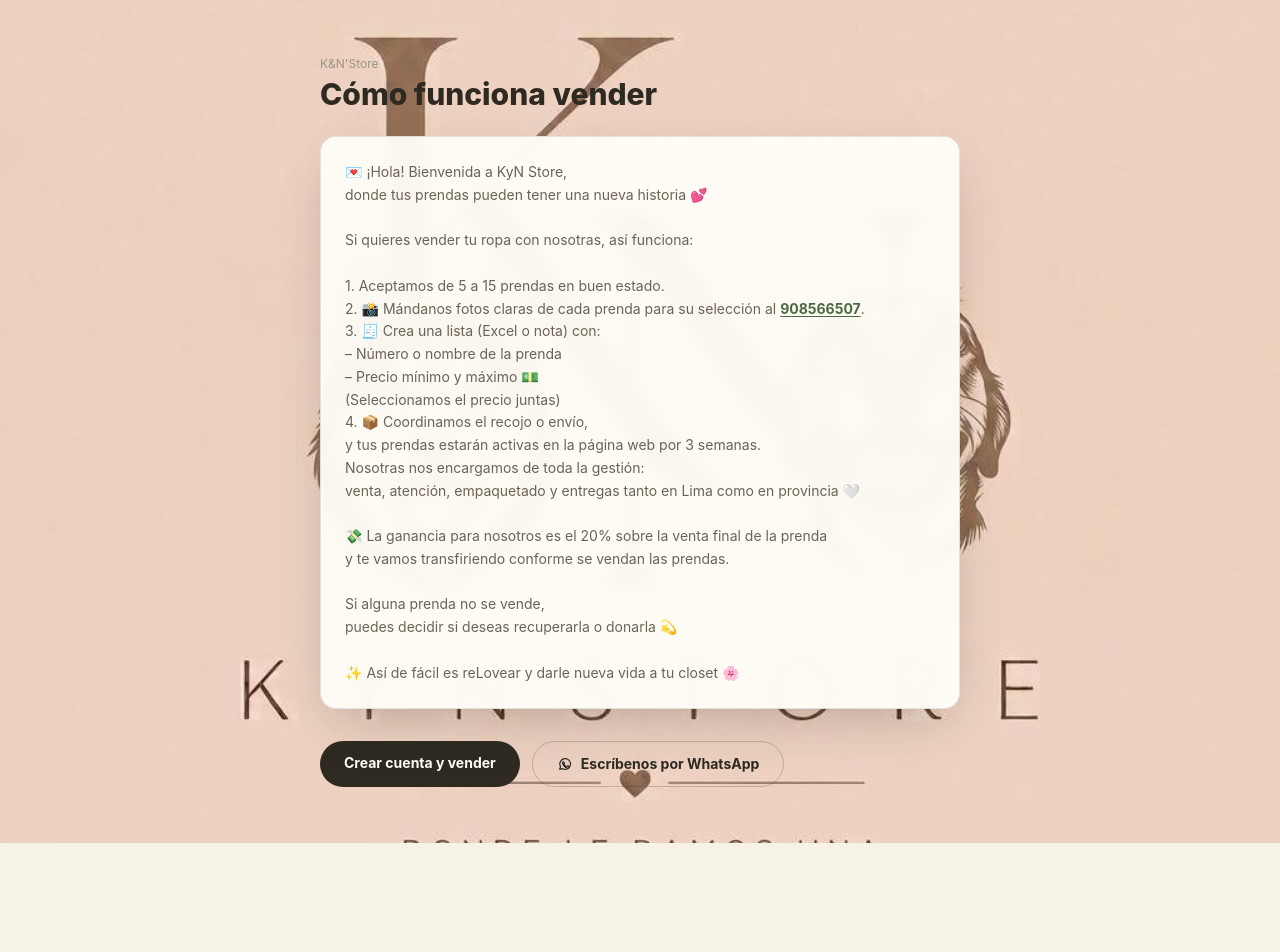
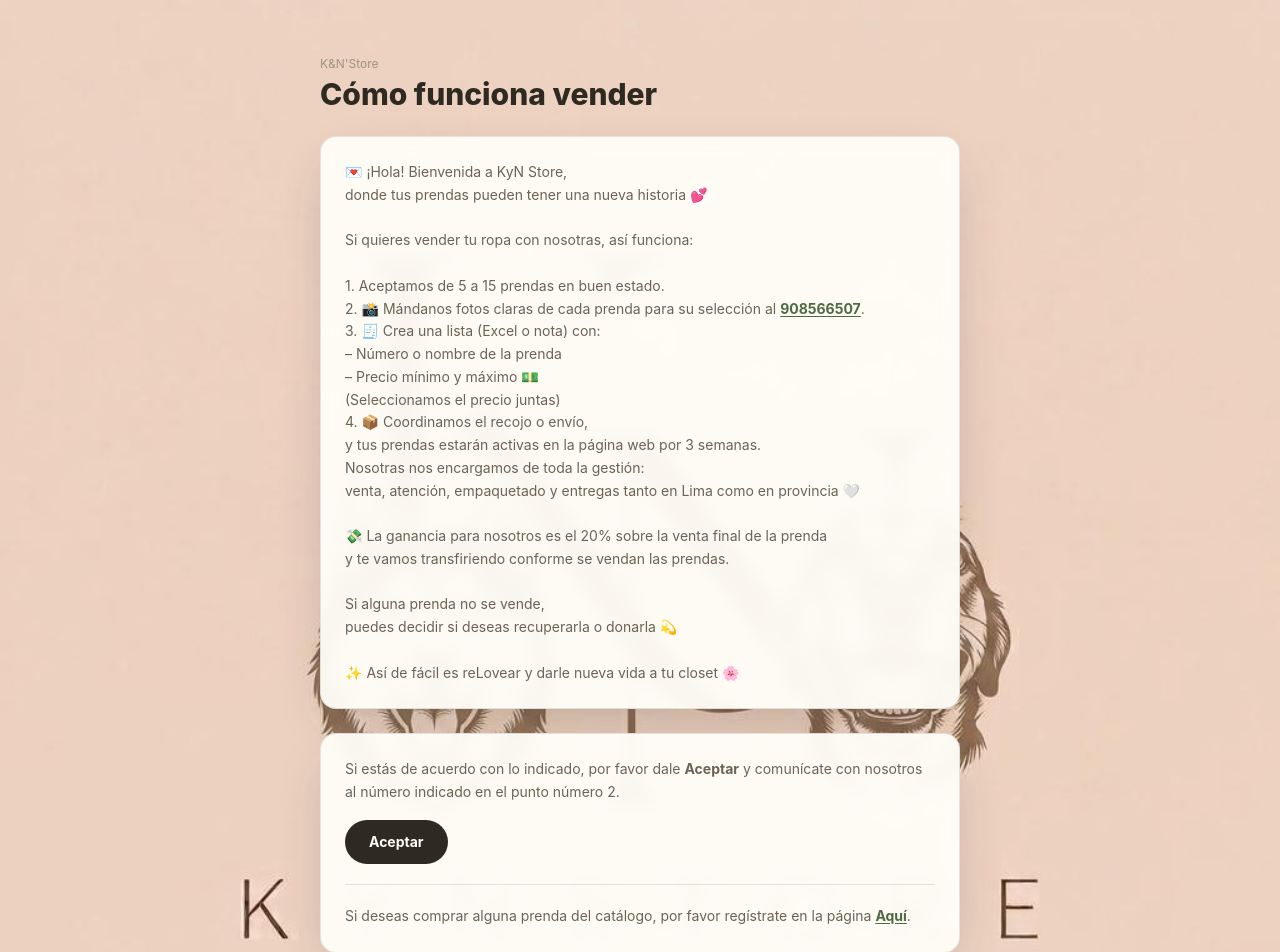
Before and after one commit to GersonLopez29/tienda2, a Next.js app: page /vender in a window 1280 px wide. Shown: the top 952 px of the page. Before the commit the page ends 843 px from the top, so only its background shows below. Built offline with nearby package versions, Linux system fonts and the light colour scheme.

Commit message:
Rework /vender bottom CTA: accept-then-WhatsApp flow, remove signup button, add buyer registration link

```diff
--- a/src/app/vender/page.tsx
+++ b/src/app/vender/page.tsx
@@ -1,3 +1,6 @@
+"use client";
+
+import { useState } from "react";
 import Link from "next/link";
 import { WhatsappIcon } from "@/components/icons";
 
@@ -28,14 +31,12 @@
 ✨ Así de fácil es reLovear y darle nueva vida a tu closet 🌸`;
 
 const SELL_PHOTOS_NUMBER = "908566507";
-
-export default function VenderPage() {
-  const whatsappHref = `https://wa.me/${process.env.ADMIN_WHATSAPP}?text=${encodeURIComponent(
-    "Hola, quiero vender mi ropa en K&N'Store",
-  )}`;
 const photosWhatsappHref = `https://wa.me/51${SELL_PHOTOS_NUMBER}?text=${encodeURIComponent(
   "Hola quiero comenzar a vender con ustedes",
 )}`;
+
+export default function VenderPage() {
+  const [accepted, setAccepted] = useState(false);
 
   return (
     <main
@@ -59,22 +60,39 @@
           {CONTENT_AFTER_NUMBER}
         </div>
 
-        <div className="mt-8 flex flex-wrap gap-3">
-          <Link
-            href="/registro"
-            className="rounded-full bg-ink px-6 py-3 text-sm font-bold text-surface hover:bg-olive"
+        <div className="mt-6 rounded-2xl border border-line bg-surface/95 p-6 text-sm leading-relaxed text-ink-soft shadow-[0_20px_50px_-16px_rgba(46,42,34,0.3)] backdrop-blur-sm">
+          <p>
+            Si estás de acuerdo con lo indicado, por favor dale <strong>Aceptar</strong> y
+            comunícate con nosotros al número indicado en el punto número 2.
+          </p>
+
+          {!accepted ? (
+            <button
+              type="button"
+              onClick={() => setAccepted(true)}
+              className="mt-4 rounded-full bg-ink px-6 py-3 text-sm font-bold text-surface hover:bg-olive"
             >
-            Crear cuenta y vender
-          </Link>
+              Aceptar
+            </button>
+          ) : (
             <a
-            href={whatsappHref}
+              href={photosWhatsappHref}
               target="_blank"
               rel="noopener noreferrer"
-            className="flex items-center gap-2 rounded-full border border-line-strong px-6 py-3 text-sm font-bold hover:border-ink"
+              className="mt-4 flex w-fit items-center gap-2 rounded-full bg-ink px-6 py-3 text-sm font-bold text-surface hover:bg-olive"
             >
               <WhatsappIcon className="h-4 w-4" />
               Escríbenos por WhatsApp
             </a>
+          )}
+
+          <p className="mt-5 border-t border-line pt-5">
+            Si deseas comprar alguna prenda del catálogo, por favor regístrate en la página{" "}
+            <Link href="/registro" className="font-bold text-olive-ink underline underline-offset-2">
+              Aquí
+            </Link>
+            .
+          </p>
         </div>
       </div>
     </main>
```
Lines whose indentation alone changed are shown as unchanged.
